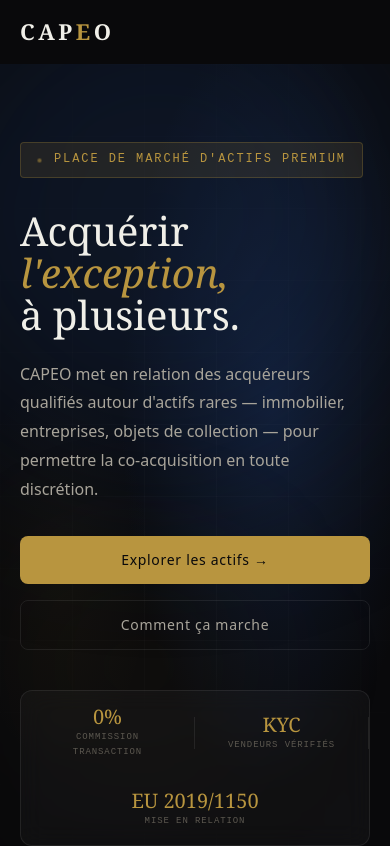
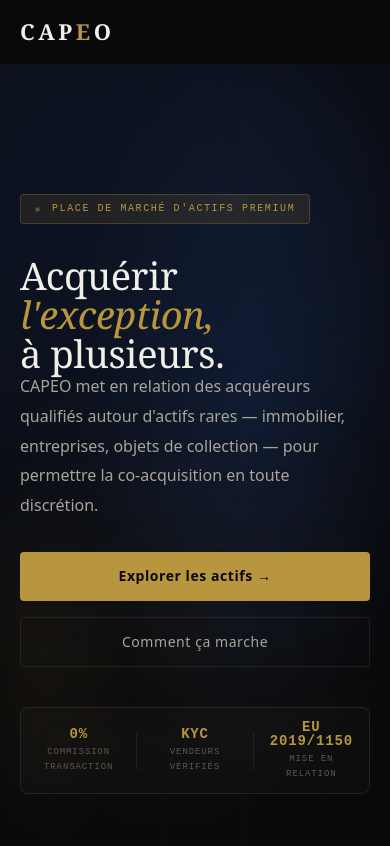
Before and after one commit to devcapeo/CAPEO, a React (Vite) app: page / in a window 390 px wide. Shown: the top 846 px of the page. Built offline with nearby package versions, Linux system fonts and the light colour scheme.

Commit message:
Update HeroSection.css

```diff
--- a/src/components/home/HeroSection/HeroSection.css
+++ b/src/components/home/HeroSection/HeroSection.css
@@ -1,7 +1,5 @@
 /* ============================================
-   CAPEO — HERO SECTION V2 CSS
-   Split layout desktop.
-   Responsive mobile first.
+   CAPEO — HERO SECTION V3 CSS
    ============================================ */
 
 .hero {
@@ -18,10 +16,10 @@
   position: absolute;
   inset: 0;
   background:
-      radial-gradient(ellipse 60% 70% at 70% 40%,
-        rgba(26,50,96,0.45) 0%, transparent 65%),
-      radial-gradient(ellipse 40% 40% at 15% 60%,
-        rgba(201,168,76,0.04) 0%, transparent 60%);
+    radial-gradient(ellipse 70% 70% at 65% 40%,
+      rgba(26,50,96,0.35) 0%, transparent 65%),
+    radial-gradient(ellipse 40% 40% at 10% 70%,
+      rgba(184,149,63,0.05) 0%, transparent 60%);
   z-index: 0;
 }
 
@@ -29,51 +27,41 @@
   position: absolute;
   inset: 0;
   background-image:
-      linear-gradient(rgba(255,255,255,0.018) 1px, transparent 1px),
-      linear-gradient(90deg, rgba(255,255,255,0.018) 1px, transparent 1px);
-    background-size: 72px 72px;
-    mask-image: radial-gradient(
-      ellipse 90% 90% at 50% 50%,
-      black 20%, transparent 80%
-    );
+    linear-gradient(rgba(255,255,255,0.015) 1px, transparent 1px),
+    linear-gradient(90deg, rgba(255,255,255,0.015) 1px, transparent 1px);
+  background-size: 80px 80px;
+  mask-image: radial-gradient(ellipse 80% 80% at 50% 50%, black 30%, transparent 80%);
   z-index: 0;
 }
 
 .hero__orb {
   position: absolute;
   border-radius: 50%;
-    filter: blur(90px);
+  filter: blur(100px);
   pointer-events: none;
   z-index: 0;
 }
 .hero__orb--1 {
-    width: 500px; height: 500px;
-    background: rgba(26,50,96,0.3);
-    top: -10%; right: -5%;
-    animation: orbFloat 10s ease-in-out infinite;
+  width: 600px; height: 600px;
+  background: rgba(26,50,96,0.25);
+  top: -15%; right: -8%;
+  animation: orbFloat 12s ease-in-out infinite;
 }
 .hero__orb--2 {
-    width: 200px; height: 200px;
-    background: rgba(201,168,76,0.06);
-    bottom: 15%; left: 10%;
-    animation: orbFloat 7s ease-in-out 2s infinite;
-  }
-  .hero__orb--3 {
   width: 300px; height: 300px;
-    background: rgba(26,50,96,0.15);
-    bottom: -10%; right: 25%;
-    animation: orbFloat 9s ease-in-out 4s infinite;
+  background: rgba(184,149,63,0.05);
+  bottom: 10%; left: 5%;
+  animation: orbFloat 8s ease-in-out 3s infinite;
 }
 
-  /* ── INNER SPLIT ── */
+/* ── INNER ── */
 .hero__inner {
   position: relative;
   z-index: 1;
   display: grid;
   grid-template-columns: 1fr 1fr;
-    gap: var(--space-12);
+  gap: var(--space-16);
   align-items: center;
-    width: 100%;
 }
 
 /* ── GAUCHE ── */
@@ -87,12 +75,12 @@
   display: inline-flex;
   align-items: center;
   gap: var(--space-3);
-    padding: 7px 16px;
+  padding: 6px 14px;
   background: var(--gold-dim);
   border: 1px solid var(--gold-border);
   border-radius: var(--radius-xs);
   font-family: var(--font-mono);
-    font-size: var(--text-xs);
+  font-size: 10px;
   letter-spacing: 0.16em;
   text-transform: uppercase;
   color: var(--gold);
@@ -112,13 +100,14 @@
 
 .hero__title {
   font-family: var(--font-serif);
-    font-size: clamp(44px, 5.5vw, 80px);
+  font-size: clamp(48px, 6vw, 86px);
   font-weight: 400;
-    line-height: 1.05;
+  line-height: 1.02;
   color: var(--text);
-    margin-bottom: var(--space-6);
+  margin-bottom: var(--space-7);
   opacity: 0;
-    animation: fadeUp 0.8s ease 0.4s forwards;
+  animation: fadeUp 0.8s ease 0.35s forwards;
+  letter-spacing: -0.01em;
 }
 .hero__title em {
   font-style: italic;
@@ -129,11 +118,11 @@
   font-size: var(--text-base);
   font-weight: 300;
   color: var(--text-muted);
-    line-height: 1.8;
-    max-width: 440px;
+  line-height: 1.85;
+  max-width: 460px;
   margin-bottom: var(--space-8);
   opacity: 0;
-    animation: fadeUp 0.8s ease 0.6s forwards;
+  animation: fadeUp 0.8s ease 0.5s forwards;
 }
 
 .hero__actions {
@@ -143,17 +132,18 @@
   flex-wrap: wrap;
   margin-bottom: var(--space-10);
   opacity: 0;
-    animation: fadeUp 0.8s ease 0.8s forwards;
+  animation: fadeUp 0.8s ease 0.65s forwards;
 }
 
 .hero__btn-primary {
   padding: 13px 28px;
   background: var(--gold);
   color: var(--bg-deep);
-    border-radius: var(--radius-sm);
+  border-radius: var(--radius-xs);
+  font-family: var(--font-sans);
   font-size: var(--text-sm);
-    font-weight: 500;
-    letter-spacing: 0.05em;
+  font-weight: 600;
+  letter-spacing: 0.04em;
   text-decoration: none;
   transition: all var(--transition);
   white-space: nowrap;
@@ -165,14 +155,15 @@
 }
 
 .hero__btn-ghost {
-    padding: 13px 28px;
+  padding: 13px 24px;
   background: transparent;
   color: var(--text-muted);
   border: 1px solid var(--border);
-    border-radius: var(--radius-sm);
+  border-radius: var(--radius-xs);
+  font-family: var(--font-sans);
   font-size: var(--text-sm);
-    font-weight: 300;
-    letter-spacing: 0.05em;
+  font-weight: 400;
+  letter-spacing: 0.04em;
   text-decoration: none;
   transition: all var(--transition);
   white-space: nowrap;
@@ -188,12 +179,12 @@
   align-items: center;
   gap: 0;
   opacity: 0;
-    animation: fadeUp 0.8s ease 1s forwards;
+  animation: fadeUp 0.8s ease 0.8s forwards;
   border: 1px solid var(--border);
-    border-radius: var(--radius-md);
+  border-radius: var(--radius-sm);
   overflow: hidden;
   width: fit-content;
-    background: var(--glass);
+  background: rgba(255,255,255,0.02);
   backdrop-filter: blur(12px);
 }
 
@@ -204,18 +195,19 @@
 
 .hero__stat-sep {
   width: 1px;
-    height: 32px;
+  height: 36px;
   background: var(--border);
   flex-shrink: 0;
 }
 
 .hero__stat-value {
-    font-family: var(--font-serif);
-    font-size: var(--text-xl);
-    font-weight: 400;
+  font-family: var(--font-mono);
+  font-size: var(--text-sm);
+  font-weight: 600;
   color: var(--gold);
   line-height: 1;
-    margin-bottom: 3px;
+  margin-bottom: 4px;
+  letter-spacing: 0.06em;
 }
 
 .hero__stat-label {
@@ -226,101 +218,72 @@
   text-transform: uppercase;
 }
 
-  /* ── DROITE — CARTE ── */
+/* ── DROITE ── */
 .hero__right {
   position: relative;
   display: flex;
   align-items: center;
   justify-content: center;
   opacity: 0;
-    animation: fadeUp 0.8s ease 0.6s forwards;
+  animation: fadeUp 0.8s ease 0.5s forwards;
 }
 
-  /* Carte principale */
+/* Carte actif */
 .hero__card {
   background: var(--bg-card);
   border: 1px solid var(--gold-border);
-    border-radius: var(--radius-lg);
+  border-radius: var(--radius-md);
   overflow: hidden;
   width: 100%;
-    max-width: 360px;
+  max-width: 400px;
   box-shadow:
-      0 32px 80px rgba(0,0,0,0.6),
-      0 0 0 1px rgba(201,168,76,0.1),
-      inset 0 1px 0 rgba(255,255,255,0.06);
-    animation: cardFloat 6s ease-in-out infinite;
-    transform: rotate(2deg);
-    transition: transform var(--transition-slow);
+    0 40px 100px rgba(0,0,0,0.6),
+    0 0 0 1px rgba(184,149,63,0.08);
+  animation: cardFloat 7s ease-in-out infinite;
+  transform: rotate(1.5deg);
 }
 
-  @keyframes cardFloat {
-    0%, 100% { transform: rotate(2deg) translateY(0); }
-    50%       { transform: rotate(2deg) translateY(-12px); }
-  }
-
-  .hero__card-top {
-    padding: var(--space-4) var(--space-5);
-    display: flex;
-    align-items: center;
-    justify-content: space-between;
-    border-bottom: 1px solid var(--border);
-  }
-
-  .hero__card-badge {
-    display: flex;
-    align-items: center;
-    gap: var(--space-2);
-    font-family: var(--font-mono);
-    font-size: 9px;
-    letter-spacing: 0.1em;
-    text-transform: uppercase;
-    color: var(--gold);
-  }
-
-  .hero__card-badge-dot {
-    width: 5px; height: 5px;
-    border-radius: 50%;
-    background: var(--gold);
-    animation: pulseDot 2s ease-in-out infinite;
-  }
-
-  .hero__card-tag {
-    font-family: var(--font-mono);
-    font-size: 9px;
-    letter-spacing: 0.1em;
-    text-transform: uppercase;
-    color: var(--text-dim);
-    padding: 2px 8px;
-    border: 1px solid var(--border);
-    border-radius: var(--radius-xs);
-  }
-
+/* Photo */
 .hero__card-img {
-    height: 140px;
-    background: linear-gradient(
-      135deg,
-      var(--blue-dark) 0%,
-      var(--blue-mid) 100%
-    );
-    display: flex;
-    align-items: center;
-    justify-content: center;
-    color: rgba(201,168,76,0.3);
   position: relative;
+  height: 240px;
   overflow: hidden;
 }
 
-  .hero__card-img::after {
-    content: '';
-    position: absolute;
-    inset: 0;
-    background: linear-gradient(
-      to bottom,
-      transparent 60%,
-      var(--bg-card) 100%
-    );
+.hero__card-img img {
+  width: 100%;
+  height: 100%;
+  object-fit: cover;
+  transition: transform 0.6s ease;
+}
+.hero__card:hover .hero__card-img img {
+  transform: scale(1.04);
 }
 
+.hero__card-img-overlay {
+  position: absolute;
+  bottom: 0; left: 0; right: 0;
+  height: 80px;
+  background: linear-gradient(to bottom, transparent, var(--bg-card));
+}
+
+.hero__card-img-badge {
+  position: absolute;
+  top: var(--space-3);
+  left: var(--space-3);
+  padding: 3px 10px;
+  background: var(--gold-dim);
+  border: 1px solid var(--gold-border);
+  border-radius: var(--radius-xs);
+  font-family: var(--font-mono);
+  font-size: 9px;
+  letter-spacing: 0.12em;
+  text-transform: uppercase;
+  color: var(--gold);
+  backdrop-filter: blur(8px);
+}
+
+/* Corps carte */
 .hero__card-body {
   padding: var(--space-5);
 }
@@ -336,152 +299,65 @@
 
 .hero__card-title {
   font-family: var(--font-serif);
-    font-size: 18px;
+  font-size: 20px;
   font-weight: 400;
   color: var(--text);
   line-height: 1.2;
-    margin-bottom: var(--space-3);
+  margin-bottom: var(--space-4);
 }
 
-  .hero__card-price {
-    font-family: var(--font-mono);
-    font-size: 20px;
-    color: var(--gold);
-    margin-bottom: var(--space-5);
+.hero__card-data {
+  display: grid;
+  grid-template-columns: 1fr 1fr;
+  gap: var(--space-4);
+  margin-bottom: var(--space-3);
+  padding-bottom: var(--space-3);
+  border-bottom: 1px solid var(--border);
 }
 
-  /* Barre de progression intentions */
-  .hero__card-progress {
-    margin-bottom: var(--space-5);
+.hero__card-data-label {
+  font-family: var(--font-mono);
+  font-size: 9px;
+  letter-spacing: 0.1em;
+  text-transform: uppercase;
+  color: var(--text-dim);
+  margin-bottom: 3px;
 }
 
-  .hero__card-progress-labels {
-    display: flex;
-    justify-content: space-between;
+.hero__card-data-value {
   font-family: var(--font-mono);
-    font-size: 9px;
-    color: var(--text-dim);
-    letter-spacing: 0.08em;
-    margin-bottom: var(--space-2);
+  font-size: var(--text-base);
+  font-weight: 600;
+  color: var(--gold);
 }
 
-  .hero__card-progress-bar {
-    height: 2px;
-    background: var(--border);
-    border-radius: 2px;
-    overflow: hidden;
-  }
-
-  .hero__card-progress-fill {
-    height: 100%;
-    width: 74%;
-    background: linear-gradient(90deg, var(--gold), var(--gold-light));
-    border-radius: 2px;
-    animation: progressFill 1.5s ease 1.5s both;
-  }
-
-  /* Footer carte */
-  .hero__card-footer {
-    display: flex;
-    align-items: center;
-    justify-content: space-between;
-    padding-top: var(--space-4);
-    border-top: 1px solid var(--border);
-  }
-
-  .hero__card-users {
-    display: flex;
-    align-items: center;
-    gap: var(--space-3);
-    font-family: var(--font-mono);
-    font-size: 9px;
+.hero__card-disclaimer {
+  font-size: 10px;
+  font-style: italic;
   color: var(--text-dim);
-    letter-spacing: 0.06em;
-  }
-
-  .hero__card-avatars {
-    display: flex;
-  }
-
-  .hero__card-avatar {
-    width: 22px; height: 22px;
-    border-radius: 50%;
-    background: var(--blue-mid);
-    border: 1.5px solid var(--bg-card);
-    display: flex;
-    align-items: center;
-    justify-content: center;
-    font-family: var(--font-serif);
-    font-size: 10px;
-    color: var(--gold);
-    margin-left: -6px;
-  }
-  .hero__card-avatars .hero__card-avatar:first-child {
-    margin-left: 0;
+  margin-bottom: var(--space-4);
 }
 
 .hero__card-cta {
-    font-family: var(--font-mono);
-    font-size: 10px;
-    letter-spacing: 0.1em;
-    color: var(--gold);
-    cursor: pointer;
+  display: block;
+  text-align: center;
+  padding: var(--space-3) var(--space-4);
+  background: var(--gold);
+  color: var(--bg-deep);
+  border-radius: var(--radius-xs);
+  font-family: var(--font-sans);
+  font-size: var(--text-sm);
+  font-weight: 600;
+  letter-spacing: 0.04em;
+  text-decoration: none;
+  transition: all var(--transition);
+}
+.hero__card-cta:hover {
+  background: var(--gold-light);
 }
 
-  /* Carte mini */
-  .hero__card-mini {
-    position: absolute;
-    bottom: -20px;
-    left: -24px;
-    display: flex;
-    align-items: center;
-    gap: var(--space-3);
-    padding: var(--space-4) var(--space-5);
-    background: var(--bg-card);
-    border: 1px solid var(--border);
-    border-radius: var(--radius-md);
-    box-shadow: var(--shadow-md);
-    animation: cardFloat 7s ease-in-out 1s infinite;
-    white-space: nowrap;
-    backdrop-filter: blur(12px);
-  }
-
-  .hero__card-mini-icon {
-    font-size: 20px;
-    flex-shrink: 0;
-  }
-
-  .hero__card-mini-title {
-    font-size: var(--text-xs);
-    font-weight: 400;
-    color: var(--text);
-    margin-bottom: 2px;
-  }
-
-  .hero__card-mini-price {
-    font-family: var(--font-mono);
-    font-size: 11px;
-    color: var(--gold);
-  }
-
-  .hero__card-mini-badge {
-    display: flex;
-    align-items: center;
-    gap: var(--space-2);
-    font-family: var(--font-mono);
-    font-size: 9px;
-    letter-spacing: 0.08em;
-    text-transform: uppercase;
-    color: var(--gold);
-    padding: 2px 8px;
-    background: var(--gold-dim);
-    border: 1px solid var(--gold-border);
-    border-radius: var(--radius-xs);
-    margin-left: auto;
-  }
-
-  /* Indicateur room */
-  .hero__room-indicator {
+/* Pill room */
+.hero__room-pill {
   position: absolute;
   top: -16px;
   right: -16px;
@@ -489,18 +365,18 @@
   align-items: center;
   gap: var(--space-2);
   padding: var(--space-2) var(--space-4);
-    background: rgba(5,8,15,0.9);
+  background: rgba(9,9,11,0.92);
   border: 1px solid var(--border);
   border-radius: var(--radius-full);
   font-family: var(--font-mono);
-    font-size: 9px;
+  font-size: 10px;
   letter-spacing: 0.08em;
   color: var(--text-dim);
   backdrop-filter: blur(12px);
   white-space: nowrap;
 }
 
-  .hero__room-indicator-dot {
+.hero__room-pill-dot {
   width: 5px; height: 5px;
   border-radius: 50%;
   background: #2ECC71;
@@ -513,41 +389,27 @@
   bottom: var(--space-8);
   left: 50%;
   transform: translateX(-50%);
-    display: flex;
-    flex-direction: column;
-    align-items: center;
-    gap: var(--space-2);
   z-index: 1;
   opacity: 0;
-    animation: fadeIn 1s ease 1.8s forwards;
+  animation: fadeIn 1s ease 2s forwards;
 }
-  .hero__scroll span {
-    font-family: var(--font-mono);
-    font-size: 9px;
-    letter-spacing: 0.16em;
-    text-transform: uppercase;
-    color: var(--text-dim);
-  }
+
 .hero__scroll-line {
-    width: 1px; height: 44px;
+  width: 1px;
+  height: 48px;
   background: linear-gradient(to bottom, var(--gold), transparent);
-    animation: scrollLine 2.2s ease-in-out infinite;
+  margin: 0 auto;
+  animation: scrollLine 2.5s ease-in-out infinite;
 }
 
 /* ── RESPONSIVE ── */
 @media (max-width: 1024px) {
   .hero__inner {
-      grid-template-columns: 1fr;
-      gap: var(--space-16);
-    }
-    .hero__right {
-      justify-content: center;
-    }
-    .hero__card {
-      max-width: 400px;
+    grid-template-columns: 1fr 1fr;
+    gap: var(--space-10);
   }
   .hero__title {
-      font-size: clamp(40px, 8vw, 64px);
+    font-size: clamp(38px, 5vw, 64px);
   }
 }
 
@@ -556,6 +418,10 @@
     padding: var(--space-16) 0 var(--space-12);
     min-height: 100svh;
   }
+  .hero__inner {
+    grid-template-columns: 1fr;
+    gap: var(--space-12);
+  }
   .hero__right {
     display: none;
   }
@@ -563,7 +429,10 @@
     width: 100%;
     justify-content: space-between;
   }
-    .hero__scroll { display: none; }
+  .hero__stat {
+    flex: 1;
+    padding: var(--space-3) var(--space-4);
+  }
 }
 
 @media (max-width: 480px) {
@@ -578,10 +447,4 @@
   .hero__stats {
     flex-wrap: wrap;
   }
-    .hero__stat {
-      flex: 1 1 45%;
 }
-    .hero__stat-sep:last-of-type {
-      display: none;
-    }
-  }
```
Lines whose indentation alone changed are shown as unchanged.
